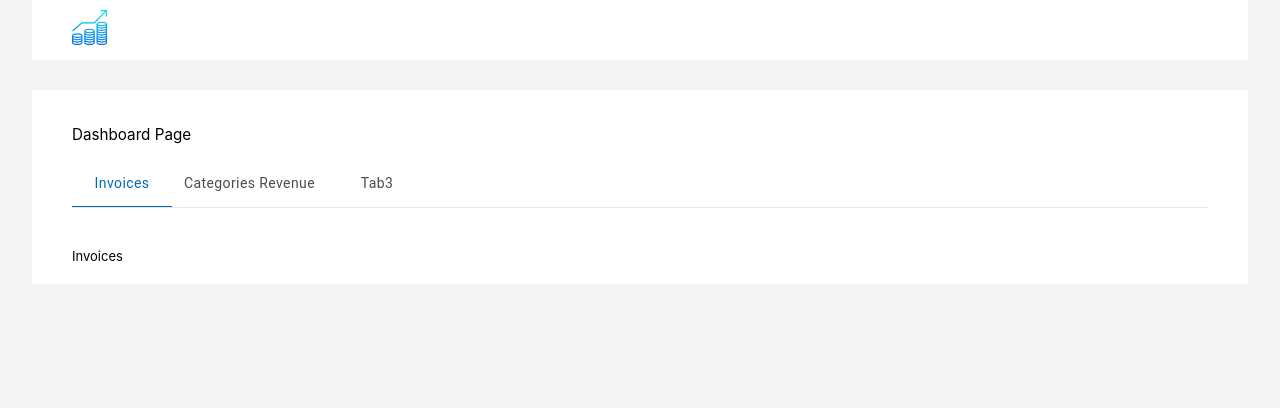
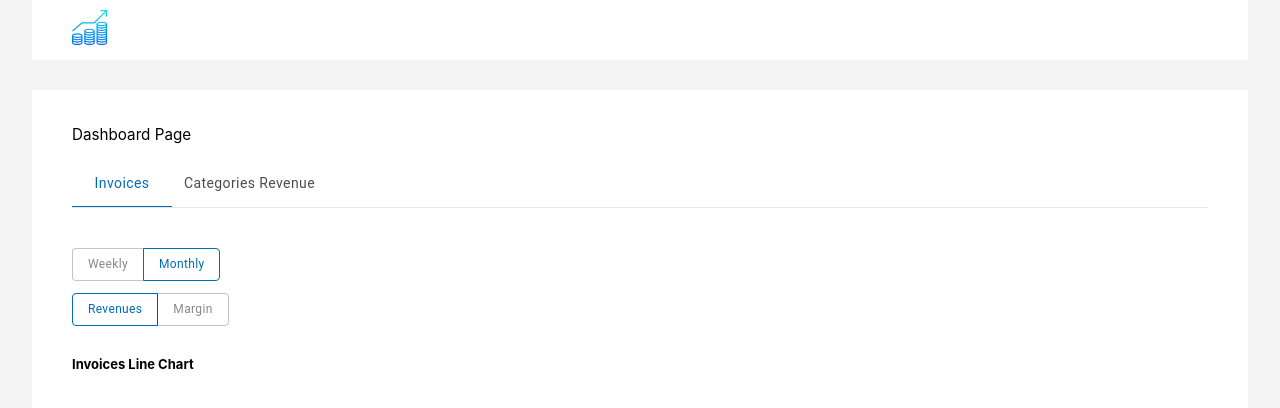
Before and after one commit to turovets/revenue-dashboard, a React (Create React App) app: page /dashboard/invoices in a window 1280 px wide. Shown: the top 408 px of the page. Built offline with nearby package versions, Linux system fonts and the light colour scheme; no server answers.

Commit message:
Add Invoices Line Chart
Add Invoices Line Chart presenting the sum of monthly cumulative invoices revenues or total margin, depending on switcher value. Create Report Component to handle different types of data representation.

```diff
--- /dev/null
+++ b/src/components/Dashboard/Invoices/Invoices.tsx
@@ -0,0 +1,30 @@
+import { useEffect, useState } from 'react';
+import { Invoice, InvoicesService } from '../../../services/invoices/InvoicesService';
+import { Period, ValueType } from '../types';
+import Report, { ReportType } from '../../Report/Report';
+import Switcher from '../../shared/Switcher/Switcher';
+
+const Invoices = () => {
+  const [data, setData] = useState<Invoice[]>([]);
+  const [periodFilter, setPeriodFilter] = useState<Period>(Period.Monthly);
+  const [valueTypeFilter, setValueTypeFilter] = useState<ValueType>(ValueType.Revenues);
+
+  useEffect(() => {
+    InvoicesService.getInvoices().then(setData);
+  }, [])
+
+  const tData = data.map((i) => ({
+    date: i.date,
+    value: valueTypeFilter === ValueType.Revenues ? i.total_invoice : i.total_margin,
+  }))
+
+  return (
+    <>
+      <Switcher onChangeHandler={setPeriodFilter} activeItem={periodFilter} items={Object.values(Period)} />
+      <Switcher onChangeHandler={setValueTypeFilter} activeItem={valueTypeFilter} items={Object.values(ValueType)} />
+      <Report title="Invoices Line Chart" type={ReportType.Line} data={tData} />
+    </>
+  )
+}
+
+export default Invoices;
--- /dev/null
+++ b/src/components/Dashboard/Invoices/index.ts
@@ -0,0 +1 @@
+export { default } from './Invoices';
--- a/src/components/Dashboard/TabBuilder.tsx
+++ b/src/components/Dashboard/TabBuilder.tsx
@@ -1,4 +1,5 @@
 import { useMemo } from 'react';
+import Invoices from './Invoices';
 
 import { useRouteTabs } from '../../lib/hooks/useRouteTabs';
 
@@ -6,18 +7,13 @@ const TabBuilder = () => {
   const routes = useMemo(() => [
     {
       label: 'Invoices',
-      TabComponent: () => <div>Invoices</div>,
+      TabComponent: Invoices,
       tabUrl: '/dashboard/invoices',
     },
     {
       label: 'Categories Revenue',
       TabComponent: () => <div>CategoriesRevenue</div>,
       tabUrl: '/dashboard/categories-revenue',
-    },
-    {
-      label: 'Tab3',
-      TabComponent: () => <div>component 3</div>,
-      tabUrl: '/dashboard/tab3',
     },
   ], []);
   const { tabs, reactRoutes } = useRouteTabs(routes);
--- /dev/null
+++ b/src/components/Dashboard/types.ts
@@ -0,0 +1,8 @@
+export enum ValueType {
+  Revenues = 'revenues',
+  Margin = 'margin',
+}
+export enum Period {
+  Weekly = 'weekly',
+  Monthly = 'monthly'
+}
--- /dev/null
+++ b/src/components/LineChart/LineChart.scss
@@ -0,0 +1,5 @@
+@import 'src/styles/variables';
+
+.BarChart-root {
+  width: 100%;
+}
--- /dev/null
+++ b/src/components/LineChart/index.tsx
@@ -0,0 +1 @@
+export { default } from './LineChart';
--- /dev/null
+++ b/src/components/Report/Report.tsx
@@ -0,0 +1,40 @@
+export interface Report {
+  title: string;
+  type: ReportType;
+  data: any[];
+}
+
+export enum ReportType {
+  Bar,
+  Line,
+  Table
+}
+
+const Report = ({
+  title,
+  type,
+  // data,
+}: Report) => {
+
+  const renderReport = () => {
+    switch(type) {
+      case ReportType.Bar:
+        return () => <div>Bar Chart</div>;
+        case ReportType.Line:
+        return () => <div>Line Chart</div>;
+        case ReportType.Table:
+        return <div>Table</div>;
+      default:
+        return 'Invalid Report Type';
+    }
+  }
+
+  return (
+    <div>
+      <h4>{title}</h4>
+      {renderReport()}
+    </div>
+  )
+}
+
+export default Report;
--- /dev/null
+++ b/src/components/Report/index.ts
@@ -0,0 +1 @@
+export { default } from './Report';
--- /dev/null
+++ b/src/services/invoices/InvoicesService.ts
@@ -0,0 +1,30 @@
+import { callApi } from '../../utils/api';
+
+type InvoiceLine = {
+  product_id: number;
+  product_name: string;
+  unit_price: number;
+  quantity: number;
+  total_line: number;
+  total_margin: number;
+}
+export type Invoice = {
+  id: number;
+  customer_id: number;
+  customer_name: string;
+  date: string;
+  total_invoice: number;
+  total_margin: number;
+  region: string;
+  invoice_lines: InvoiceLine[];
+}
+
+export class InvoicesService {
+  protected static readonly endpoints = {
+    invoices: '/api/invoices',
+  };
+
+  static async getInvoices(): Promise<Invoice[]> {
+    return await callApi('GET', InvoicesService.endpoints.invoices)
+  }
+}
```
Also changed, not shown: src/components/LineChart/LineChart.tsx (added, +25 -0 lines).
